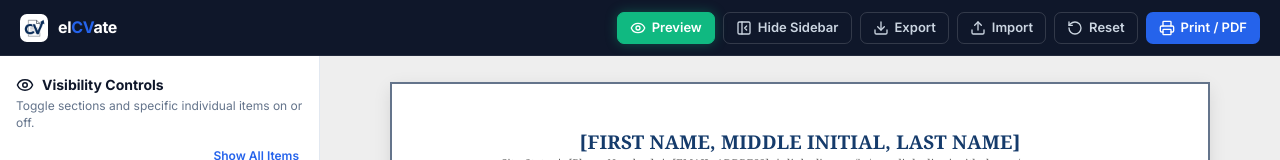
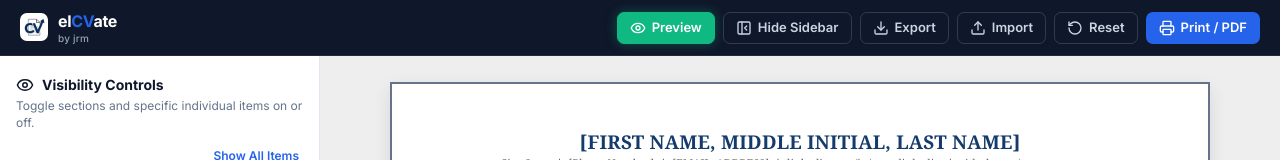
Before and after one commit to chickenjazz/Resume-Maker, a React (Vite) app: page / in a window 1280 px wide. Shown: the top 160 px of the page. Built offline with nearby package versions, Linux system fonts and the light colour scheme; the HTML template or start-up script is replaced by a standard one.

Commit message:
added dev acknowledgement

```diff
--- a/src/components/AppHeader.jsx
+++ b/src/components/AppHeader.jsx
@@ -36,7 +36,10 @@ export default function AppHeader({
     <header className="app-header">
       <div className="app-header__brand">
         <img src="/favicon.svg" alt="" className="app-header__brand-icon" aria-hidden="true" />
-        <span className="app-header__title">el<span className="app-header__title-cv">CV</span>ate</span>
+        <div className="app-header__brand-copy">
+          <span className="app-header__title">el<span className="app-header__title-cv">CV</span>ate</span>
+          <span className="app-header__tagline">by jrm</span>
+        </div>
         {saved && (
           <span className="status-pill">
             <Check size={12} /> Saved
```
